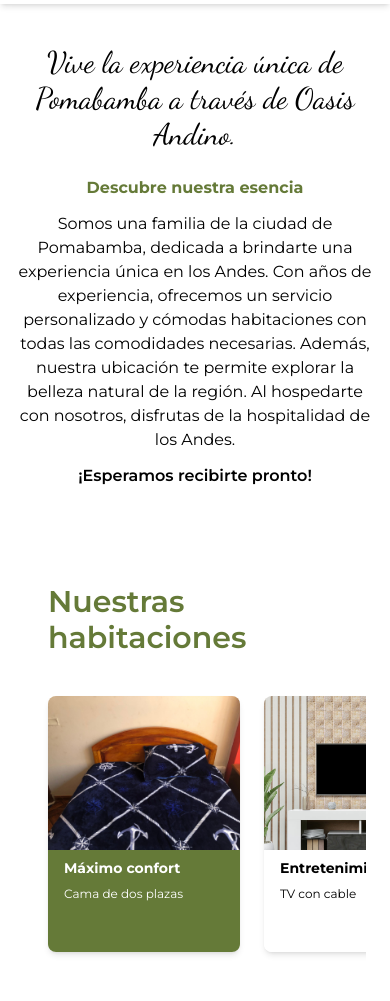
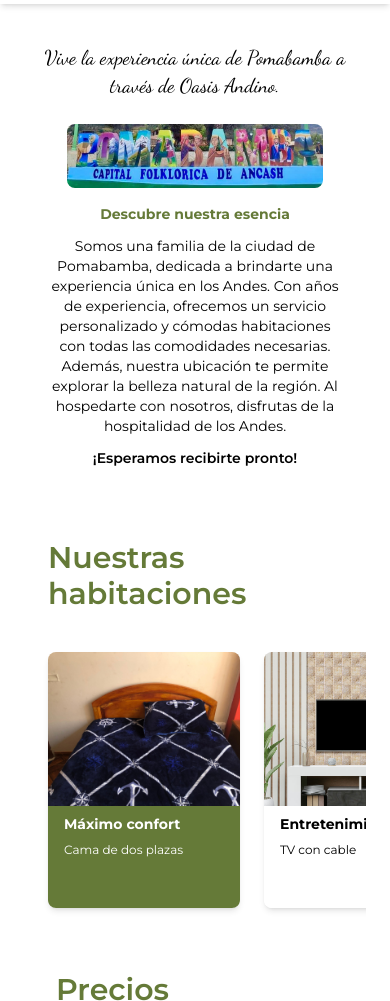
Before and after one commit to Jhosselyn11/OasisAndinoJhimy, a website: page src/index.html in a window 390 px wide. Shown: the part 840-1841 px from the top of the page. Drawn offline with Linux system fonts and the light colour scheme; a web font is replaced by a local one.

Commit message:
eliminé img, edité la sección nosotros

```diff
--- a/src/index.html
+++ b/src/index.html
@@ -23,7 +23,7 @@
   <nav id="encabezado" class="w-full h-14 hidden bg-white md:flex p-4 justify-between relative z-10 dark:bg-gray-800">
     <div class="h-auto w-auto">
       <p class="text-xl text-primaryy font-black dark:text-white">
-        Platzi Travel
+        Oasis Andino
       </p>
     </div>
     <div class="flex space-x-8">
@@ -61,30 +61,38 @@
   </div>
 
   <div class="flex flex-col items-center h-auto mt-4" id="nosotros">
-    <p class="mt-6 text-3xl font-dancing text-center mb-6 sm:w-[29rem] md:w-[32rem] lg:w-[35rem] dark:text-white">Vive la experiencia única de Pomabamba a través de
+    <p
+      class="mt-6 xs:text-xl sm:text-2xl text-3xl font-dancing  text-center mb-6 xs:w-[20rem] sm:w-[28rem] md:w-[32rem] lg:w-[35rem] dark:text-white">
+      Vive la experiencia única de Pomabamba a través de
       Oasis Andino.</p>
 
-    <div class="flex flex-row items-center justify-center mb-8 gap-4">
+    <div class="flex lg:flex-row md:flex-row xs:flex-col sm:flex-col items-center justify-center mb-8 gap-4">
       <!--DESKTOP-->
-        <img class="md:w-[22rem] md:h-60 lg:w-[25rem] lg:h-64 rounded-lg hidden sm:block" src="./img/pmbb.jpg" alt="img pomabamba">
+      <img class="md:w-[22rem] md:h-60 lg:w-[25rem] lg:h-64 rounded-lg hidden md:block" src="./img/pmbb.jpg"
+        alt="img pomabamba">
+      <!--CELULAR-->
+      <img class="xs:w-[16rem] xs:h-16 sm:w-[18rem] sm:h-20 rounded-lg block md:hidden" src="./img/f1.jpg"
+        alt="img pomabamba">
 
       <div class="flex flex-col justify-center items-center w-auto">
-        <h1 class="md:text-base lg:text-lg  text-primaryy font-bold mb-3 dark:text-white">Descubre nuestra esencia</h1>
+        <h1 class="xs:text-sm md:text-base lg:text-lg  text-primaryy font-bold mb-3 dark:text-white">Descubre nuestra
+          esencia</h1>
 
-        <p class="text-center sm:[24rem] md:w-[27rem] lg:w-[30rem] md:text-base lg:text-lg mb-3 px-4 dark:text-white">Somos una familia de la ciudad de Pomabamba, dedicada
+        <p
+          class="text-center xs:w-[20rem] sm:w-[24rem] md:w-[27rem] lg:w-[30rem] xs:text-sm md:text-base lg:text-lg mb-3 px-4 dark:text-white">
+          Somos una familia de la ciudad de Pomabamba, dedicada
           a brindarte una experiencia única en los Andes. Con años de experiencia,
           ofrecemos un servicio personalizado y cómodas habitaciones con todas las
           comodidades necesarias. Además, nuestra ubicación te permite explorar la
           belleza natural de la región. Al hospedarte con nosotros,
           disfrutas de la hospitalidad de los Andes. </p>
 
-        <p class="md:text-base lg:text-lg font-semibold dark:text-white">¡Esperamos recibirte pronto!</p>
+        <p class="xs:text-sm md:text-base lg:text-lg font-semibold dark:text-white">¡Esperamos recibirte pronto!</p>
       </div>
     </div>
   </div>
 
-
-  <div class="p-6 mt-10 " id="habitaciones">
+  <div class="p-6 mt-4 " id="habitaciones">
     <p class="pl-6 text-3xl font-semibold text-primaryy dark:text-white">
       Nuestras habitaciones
     </p>
@@ -168,12 +176,13 @@
   <div id="precios" class="h-auto w-auto p-6 ">
     <!-- Interior-->
     <div class=" px-2 ">
-      <p class="sm:text-xl md:text-2xl lg:text-3xl  text-primaryy font-semibold pl-6 pb-6 dark:text-white">
+      <p class="text-3xl  text-primaryy font-semibold pl-6 pb-6 dark:text-white">
         Precios
       </p>
 
       <div class="flex flex-col items-center ">
-        <p class="sm:text-base md:text-lg lg:text-xl font-bold text-primaryy dark:text-white">Habitaciones interiores</p>
+        <p class="sm:text-base md:text-lg lg:text-xl font-bold text-primaryy dark:text-white">Habitaciones interiores
+        </p>
         <p class="text-sm  pt-1 pb-2 font-semibold dark:text-white">*sin vista a la calle</p>
       </div>
 
--- a/tailwind.config.js
+++ b/tailwind.config.js
@@ -74,6 +74,9 @@ module.exports = {
         'jhimy': '77%',
 
       },
+      screens: {
+        'xs': {'max': '640px'}, // Nueva pantalla personalizada
+      },
 
     },
   },
```
Also changed, not shown: src/img/LA.jpg (deleted), src/img/bali.jpg (deleted), src/img/chicago.jpg (deleted), src/img/europe.jpg (deleted), src/img/iceland.jpg (deleted), src/img/miami.jpg (deleted), src/img/new_york.jpg (deleted), src/img/norway.jpg (deleted), src/img/seattle.jpg (deleted), src/img/switzerland.jpg (deleted), src/img/sydney.jpg (deleted), src/img/yosemite.jpg (deleted), src/output.css, 2 other files.
